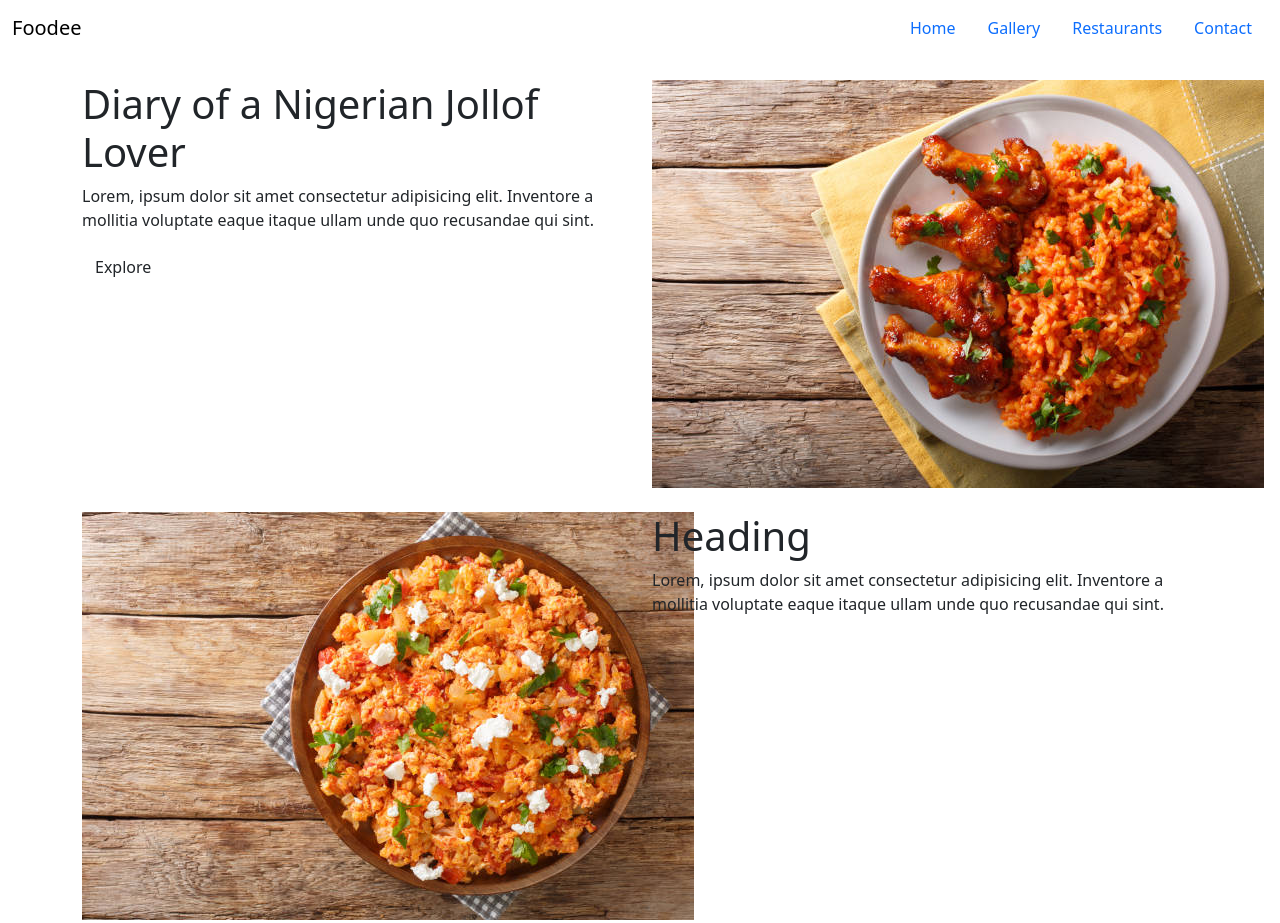
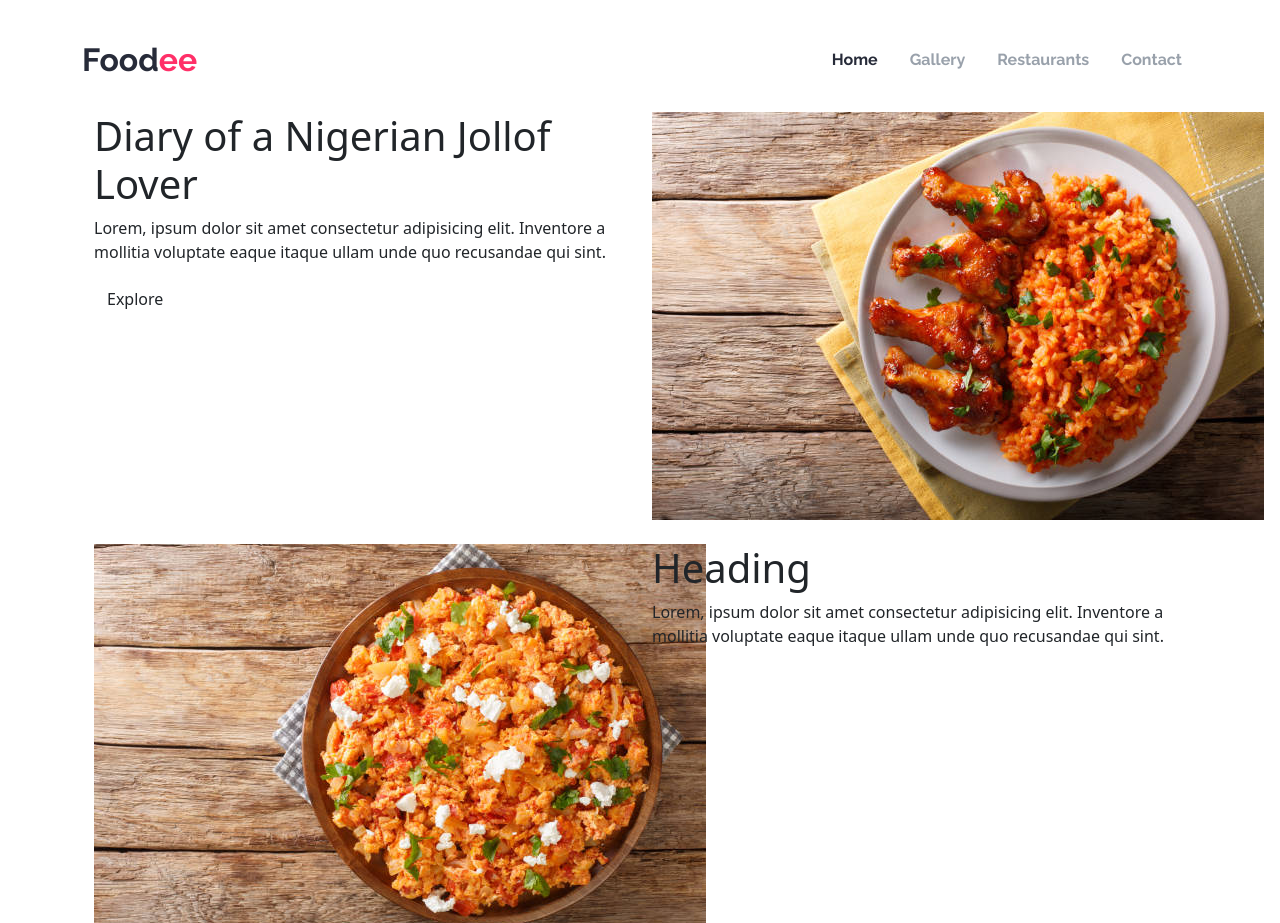
Before and after one commit to MbonuJennifer/foodee, a plain HTML site: page index.html in a window 1280 px wide. Shown: the top 923 px of the page. Drawn offline with nearby package versions, Linux system fonts and the light colour scheme.

Commit message:
Added CSS File and styled the NavBar

```diff
--- a/index.html
+++ b/index.html
@@ -8,20 +8,26 @@
       href="https://fonts.googleapis.com/css2?family=Raleway:wght@100;200;300;400;500;600;700;800;900&family=Roboto:wght@100;300;400;500&display=swap"
       rel="stylesheet"
     />
-    <link rel="stylesheet" href="https://cdn.jsdelivr.net/npm/bootstrap-icons@1.10.5/font/bootstrap-icons.css">
+    <link
+      rel="stylesheet"
+      href="https://cdn.jsdelivr.net/npm/bootstrap-icons@1.10.5/font/bootstrap-icons.css"
+    />
     <link
       href="https://cdn.jsdelivr.net/npm/bootstrap@5.3.0/dist/css/bootstrap.min.css"
       rel="stylesheet"
       integrity="sha384-9ndCyUaIbzAi2FUVXJi0CjmCapSmO7SnpJef0486qhLnuZ2cdeRhO02iuK6FUUVM"
       crossorigin="anonymous"
     />
+    <link rel="stylesheet" href="style.css" />
   </head>
   <body>
-    <div class="container-fluid">
+    <div class="container">
       <div class="row">
         <nav class="navbar">
           <div class="container-fluid">
-            <span class="navbar-brand mb-0 h1">Foodee</span>
+            <span class="mb-0 h1 navBarBrand"
+              >Food<span class="navBarBrand-suffix">ee</span></span
+            >
             <ul class="nav justify-content-end">
               <li class="nav-item">
                 <a class="nav-link active" aria-current="page" href="#">Home</a>
@@ -51,14 +57,20 @@
             <button class="btn">Explore</button>
           </div>
           <div class="col-md-6 col-sm-12">
-            <img src="/src/images/1.jpg" alt="This is the image of jollof rice" />
+            <img
+              src="/src/images/1.jpg"
+              alt="This is the image of jollof rice"
+            />
           </div>
         </div>
       </div>
       <div class="container">
         <div class="row">
           <div class="col-md-6 col-sm-12">
-            <img src="/src/images/2.jpg" alt="This is the image of jollof rice" />
+            <img
+              src="/src/images/2.jpg"
+              alt="This is the image of jollof rice"
+            />
           </div>
           <div class="col-md-6 col-sm-12">
             <h1>Heading</h1>
@@ -67,7 +79,6 @@
               Inventore a mollitia voluptate eaque itaque ullam unde quo
               recusandae qui sint.
             </p>
-
           </div>
         </div>
       </div>
@@ -80,17 +91,22 @@
               Inventore a mollitia voluptate eaque itaque ullam unde quo
               recusandae qui sint.
             </p>
-
           </div>
           <div class="col-md-6 col-sm-12">
-            <img src="/src/images/3.jpg" alt="This is the image of jollof rice" />
+            <img
+              src="/src/images/3.jpg"
+              alt="This is the image of jollof rice"
+            />
           </div>
         </div>
       </div>
       <div class="container">
         <div class="row">
           <div class="col-md-6 col-sm-12">
-            <img src="/src/images/4.jpg" alt="This is the image of jollof rice" />
+            <img
+              src="/src/images/4.jpg"
+              alt="This is the image of jollof rice"
+            />
           </div>
           <div class="col-md-6 col-sm-12">
             <h1>Ingredient</h1>
@@ -99,7 +115,6 @@
               Inventore a mollitia voluptate eaque itaque ullam unde quo
               recusandae qui sint.
             </p>
-
           </div>
         </div>
       </div>
@@ -137,9 +152,7 @@
           <div class="row mt-5">
             <div class="col copyright">
               <p class="">
-                <small class="text-50"
-                  >© 2019. All Rights Reserved.</small
-                >
+                <small class="text-50">© 2019. All Rights Reserved.</small>
               </p>
             </div>
           </div>
--- /dev/null
+++ b/style.css
@@ -0,0 +1,40 @@
+* {
+  margin: 0;
+  padding: 0;
+  box-sizing: border-box;
+}
+body {
+  overflow-x: hidden;
+}
+:root {
+  --pry-yellow: #f7be04;
+  --pry-pink: #ff3068;
+  --pry-blue: #272b39;
+  --pry-light: #99a1ab;
+  --pry-white: #fbfbfb;
+  --pry-font: "Raleway", sans-serif;
+  --sec-font: "Roboto", sans-serif;
+}
+.navbar {
+  font-family: var(--pry-font);
+  font-weight: bold;
+  margin-top: 2rem;
+}
+.navBarBrand {
+  font-size: 2rem;
+  font-weight: bold;
+  color: var(--pry-blue);
+}
+.navBarBrand-suffix {
+  color: var(--pry-pink);
+}
+.nav a {
+  color: var(--pry-blue);
+}
+.navbar .nav-item .nav-link {
+  color: var(--pry-light);
+}
+
+.navbar .nav-item .nav-link.active {
+  color: var(--pry-blue);
+}
```
